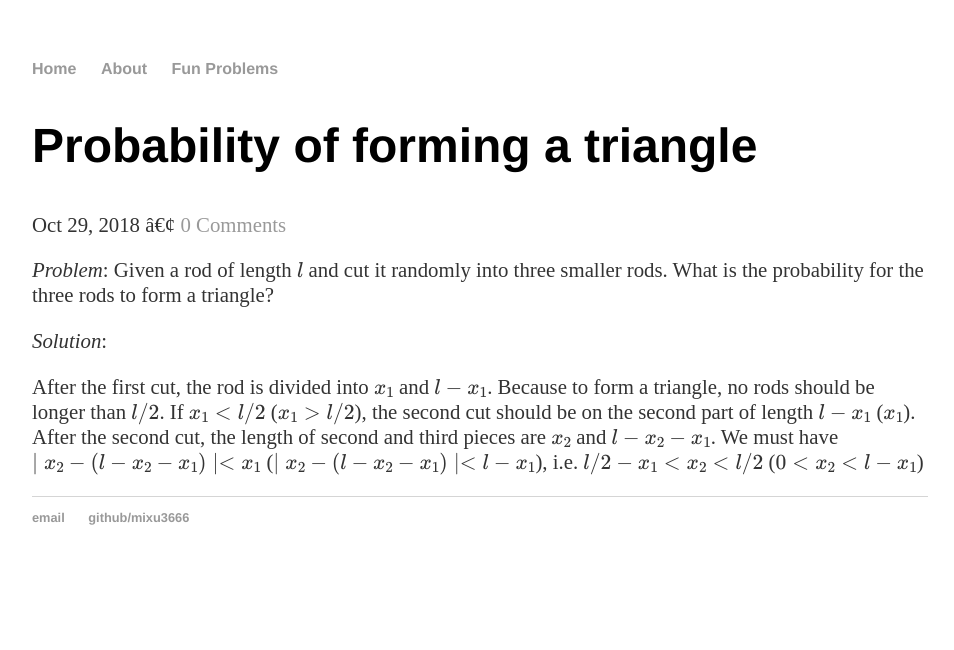
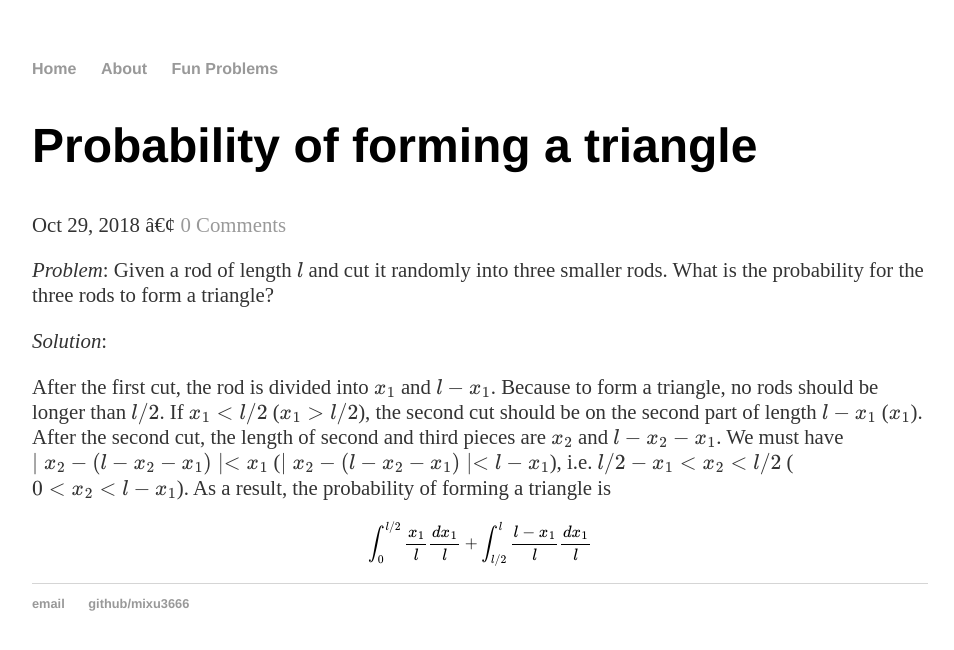
Before and after one commit to mixu3666/mixu3666.github.io, a Jekyll site: the page built from _posts/2018-10-29-Probability-of-Forming-a-Triangle.md, in a window 1280 px wide. Shown: the top 650 px of the page, without its empty margins (160-1114 px from the left). Built offline with Jekyll 4.4.1, drawn with Linux system fonts in a browser that asks for light colours; formulas are drawn with MathJax 3; a script that is not in the unit is left out; comment, search, counter and statistics services are not loaded.

Commit message:
Update 2018-10-29-Probability-of-Forming-a-Triangle.md

```diff
--- a/_posts/2018-10-29-Probability-of-Forming-a-Triangle.md
+++ b/_posts/2018-10-29-Probability-of-Forming-a-Triangle.md
@@ -11,4 +11,8 @@ date:   2018-10-29
 *Solution*:
 
 After the first cut, the rod is divided into $x_1$ and $l-x_1$. Because to form a triangle, no rods should be longer than $l/2$. If $x_1<l/2$ ($x_1>l/2$), the second cut should be on the second part of length $l-x_1$ ($x_1$). After the second cut, the length of second and third pieces are $x_2$ and $l-x_2-x_1$. We must have $\mid x_2-(l-x_2-x_1) \mid < x_1$ ($\mid x_2-(l-x_2-x_1)\mid < l-x_1$), i.e.
-$l/2-x_1<x_2<l/2$ ($0<x_2<l-x_1$)
+$l/2-x_1<x_2<l/2$ ($0<x_2<l-x_1$). As a result, the probability of forming a triangle is
+
+$$
+\int_0^{l/2} \frac{x_1}{l} \frac{dx_1}{l} + \int_{l/2}^l \frac{l-x_1}{l}\frac{dx_1}{l}
+$$
```
